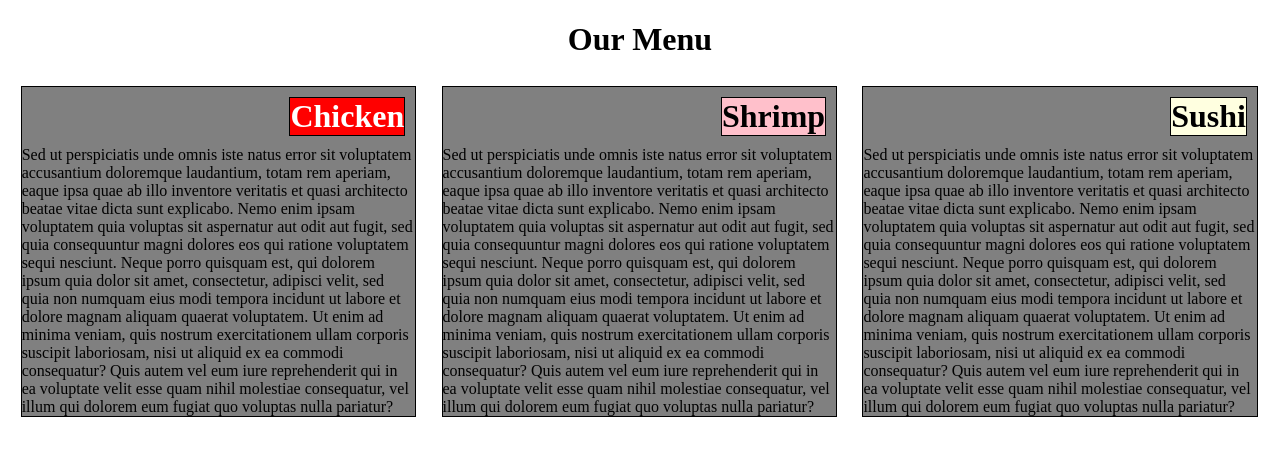
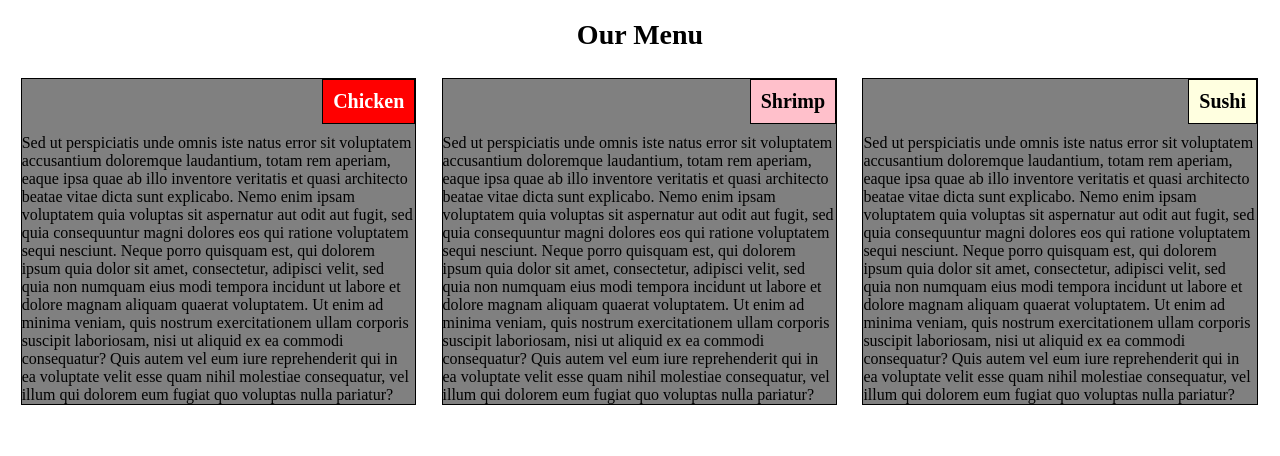
Before and after one commit to handleart/fullstack-course4-hw, a plain HTML site: page assignment2/index.html in a window 1280 px wide. Drawn offline with Linux system fonts and the light colour scheme.

Commit message:
fixed some sizing issues

```diff
--- a/assignment2/css/styles.css
+++ b/assignment2/css/styles.css
@@ -1,11 +1,13 @@
 * {
   box-sizing: border-box;
-  font-family: Helvetica Arial;
+  font-family: Helvetica Arial Times;
+  font-size: 100%
 }
 
 h1 {
   margin-bottom: 15px;
   text-align: center;
+  font-size: 175%
 }
 
 section, section#section3 {
@@ -21,14 +23,16 @@ section, section#section3 {
 
 div#title1, div#title2, div#title3 {
   float: right;
-  text-align: right;
+  text-align: center;
   border: 1px solid black;
   font-weight: bold;
-  font-size: 32px;
+  /*font-size: 32px;*/
+  font-size: 125%;
   color: black;
   display: inline-block;
   color: white;
-  margin: 10px;
+  margin-bottom: 10px;
+  padding: 10px;
 }
 
 div#title1 {
```
